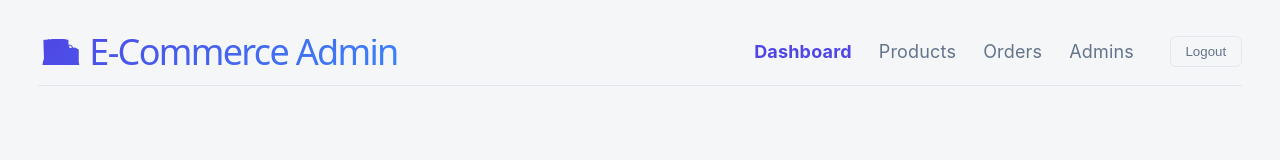
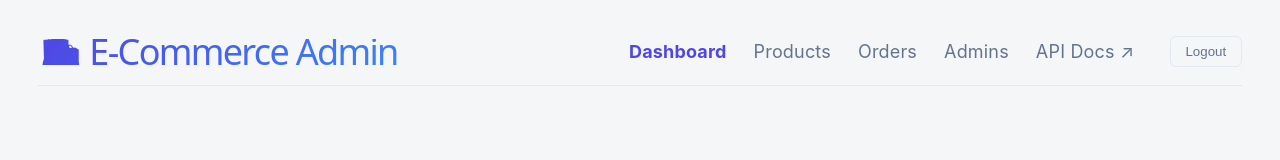
Before and after one commit to hoseoklee85-jjang/app_ax, a React (Vite) app: page / in a window 1280 px wide. Shown: the top 160 px of the page. Built offline with nearby package versions, Linux system fonts and the light colour scheme; no server answers; sample sign-in values are in the browser's storage.

Commit message:
feat: add Swagger API Docs link to navigation menu

```diff
--- a/src/layouts/AdminLayout.tsx
+++ b/src/layouts/AdminLayout.tsx
@@ -69,6 +69,23 @@ export default function AdminLayout() {
             >
               Admins
             </Link>
+            <a
+              href="http://localhost:3000/api-docs"
+              target="_blank"
+              rel="noopener noreferrer"
+              style={{
+                color: 'var(--text-muted)',
+                textDecoration: 'none',
+                transition: 'color 0.2s',
+                display: 'flex',
+                alignItems: 'center',
+                gap: '4px'
+              }}
+              onMouseOver={(e) => e.currentTarget.style.color = 'var(--accent)'}
+              onMouseOut={(e) => e.currentTarget.style.color = 'var(--text-muted)'}
+            >
+              API Docs ↗
+            </a>
           </nav>
           <button
             onClick={handleLogout}
```
